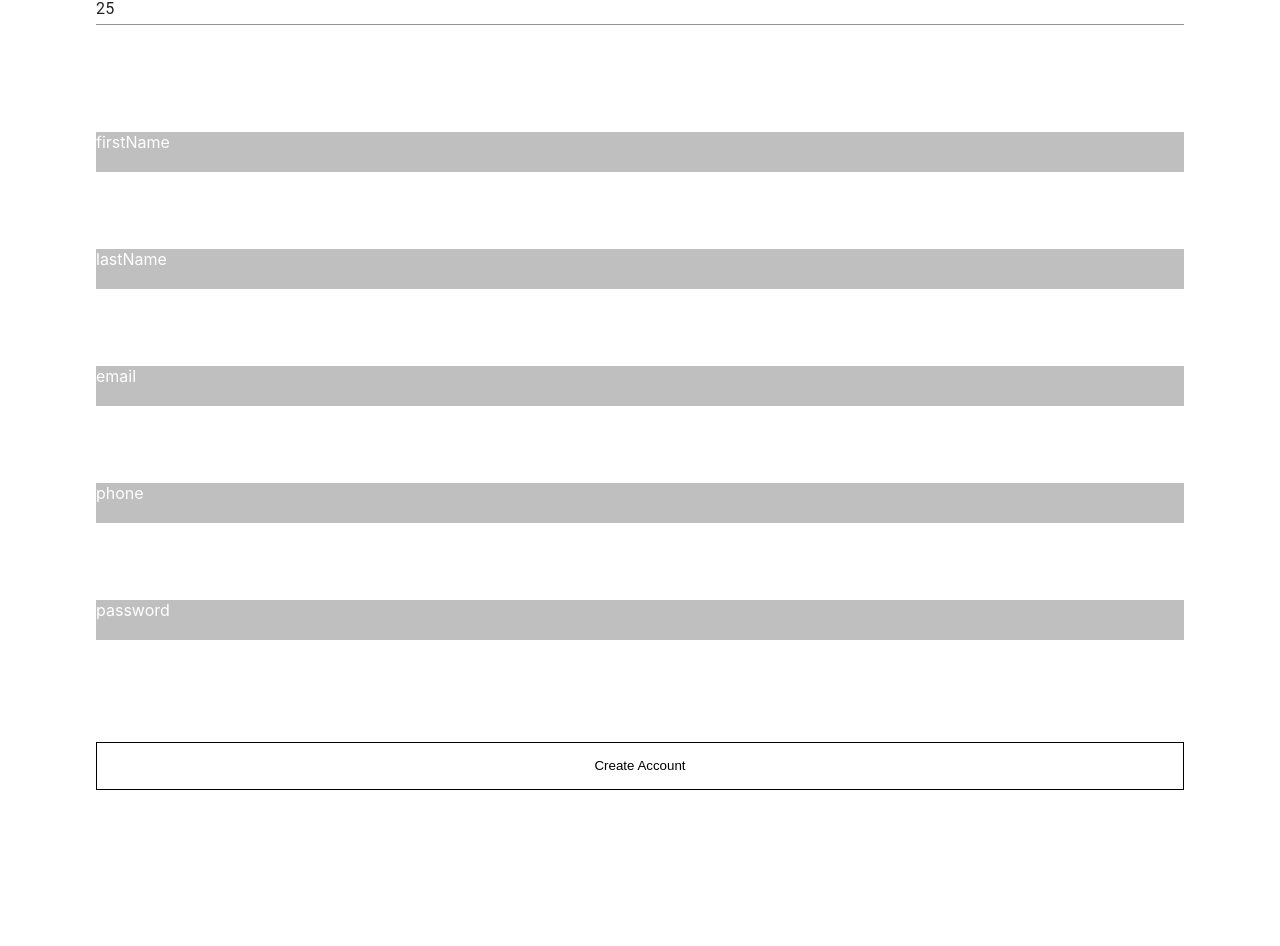
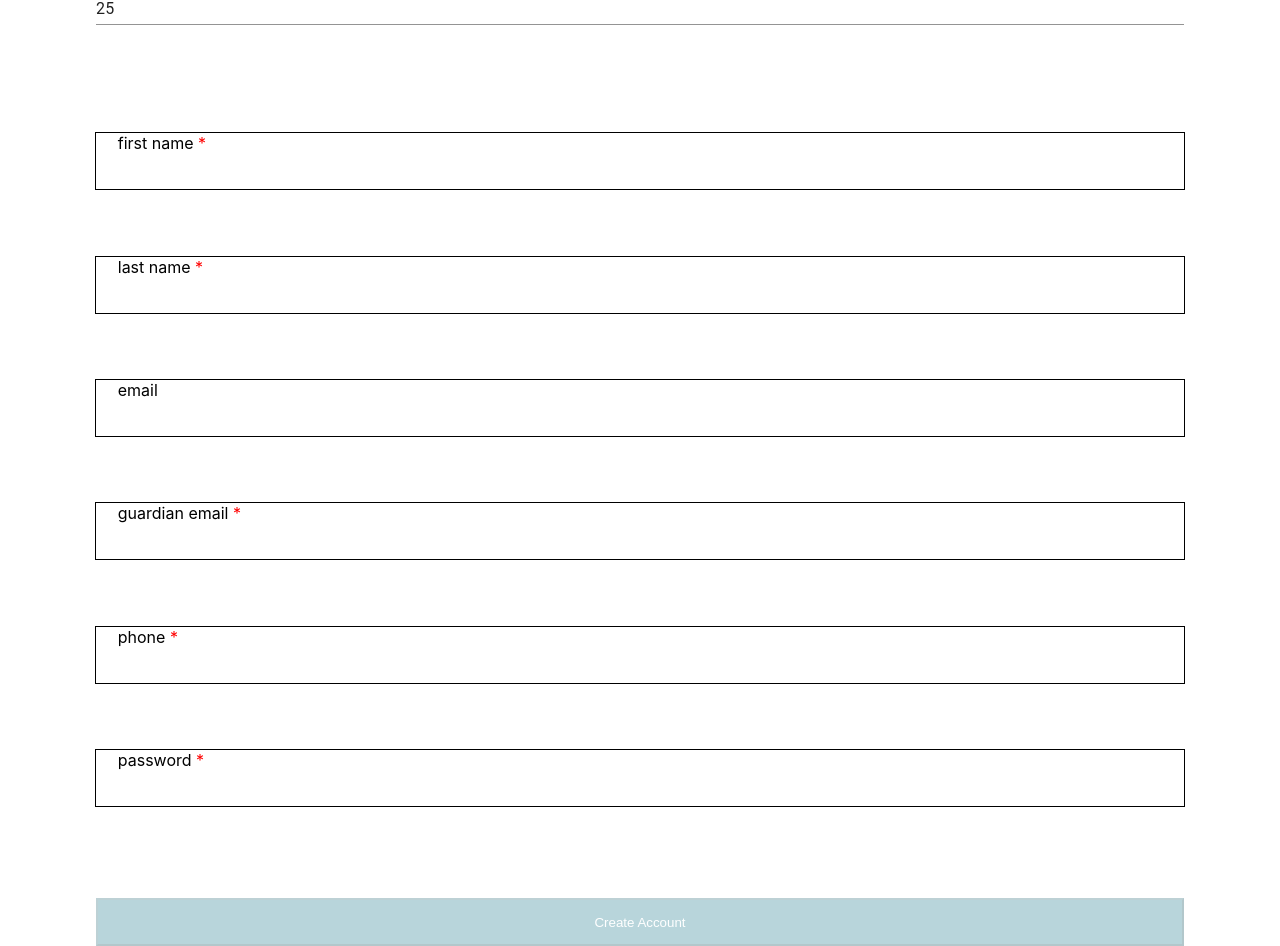
Before and after one commit to Haon1919/tms-frontend, a React (Create React App) app: page /CreateAccount in a window 1280 px wide. Shown: the part 355-1301 px from the top of the page. Before the commit the page ends 1145 px from the top, so only its background shows below. Built offline with nearby package versions, Linux system fonts and the light colour scheme.

Commit message:
Fix className, bug
Fix bug where non required fields with validation could be submitted even if they failed the validation.

```diff
--- a/src/components/FormInput.tsx
+++ b/src/components/FormInput.tsx
@@ -1,51 +1,110 @@
-import React, { Dispatch } from 'react';
+import React, { useState, useEffect } from 'react';
 import styles from '../styles/CreateAccount.module.scss';
-
-type FormData = {
-    focusedInput: string,
-    date: string,
-    firstName: string,
-    lastName: string,
-    email: string,
-    phone: string,
-    password: string
-}
-
-type ReducerParams = {
-    type: string,
-    formDataKey ?: keyof FormData,
-    value: string
-}
 
 type FormInputProps = {
     inputType: string,
-    inputChange : React.Dispatch<ReducerParams>,
-    label: keyof FormData,
+    inputChange: (action: any) => void | React.Dispatch<any>,
+    label: string,
+    inputKey: string,
     currentValue: string,
-    selectedLabel: string
+    selectedKey: string,
+    required: boolean,
+    validation?: {
+        failedMesg: string,
+        pattern: RegExp,
+        changeInvalidFormsList: React.Dispatch<React.SetStateAction<string[]>>;
+    }
 }
 
-export const FormInput: React.FC<FormInputProps> = ({inputChange, label, inputType, currentValue, selectedLabel}) => {
+let checkInputValidationTimeout: ReturnType<typeof setTimeout>;
+
+/*
+Props:
+        inputChange: A function or a dispatcher that handels the input value as it changes.
+        label: The label of the input that is displayed to the user.
+        inputKey: The key of the state object that stores the value supplied to the input.
+        currentValue: The value that can be changed within the input tag.
+        selectedKey: The input key that is currently in focus.
+        required: Wether the input needs to be filled out before the form is submitted.
+        validation: An object that contains the messagge to be displayed if the input is incorrect,
+            a regex pattern to match against, and a function that adds the label of the failing input to a list in the parent.
+*/
+
+export const FormInput: React.FC<FormInputProps> = (
+    {
+        inputChange,
+        label,
+        inputKey,
+        inputType,
+        currentValue,
+        selectedKey,
+        required,
+        validation
+    }
+) => {
+
+    const [valueInvalid, setValueInvalid] = useState(false);
+
+    //When the user is done typing, if check to see if the input is incorrect and take the appropriate action if not.
+    useEffect(() => {
+        if (validation !== undefined && validation.pattern !== undefined) {
+            if (checkInputValidationTimeout !== undefined) {
+                clearTimeout(checkInputValidationTimeout);
+            }
+            checkInputValidationTimeout = setTimeout(() => {
+                let isValid = validation.pattern.test(currentValue);
+                if (!isValid) {
+                    validation.changeInvalidFormsList(prevList => {
+                        if (prevList.indexOf(label) === -1) {
+                            return [...prevList, label]
+                        } else {
+                            return prevList
+                        }
+                    });
+                } else {
+                    validation.changeInvalidFormsList(prevList => {
+                        return prevList.filter(inputLabel => inputLabel !== label)
+                    });
+                }
+                setValueInvalid(!isValid && currentValue !== "");
+
+            }, 1000);
+        }
+    }, [validation, currentValue, required, label]);
+
     const changeInputData = (e: React.FormEvent<HTMLInputElement>): void => {
-        const action: ReducerParams = {
+        setValueInvalid(false);
+        const action = {
             type: "UPDATEFORM",
             value: e.currentTarget.value,
-            formDataKey: label
+            formDataKey: inputKey
         }
         inputChange(action);
     }
 
     const changeInputFocus = () => {
-         const action: ReducerParams = {
+        const action = {
             type: "FOCUS",
-            value: label,
+            value: inputKey !== selectedKey ? inputKey : "",
         }
         inputChange(action);
     }
     return (
-        <div className={`${styles.inputContainer} ${label === selectedLabel ? styles.focusedInput : ""}`}>
-            <label>{label}</label>
-            <input onFocus={changeInputFocus} onChange={changeInputData} type={inputType} value={currentValue}/>
+        <div className={styles.form_input_wrapper}>
+            {(validation !== undefined && valueInvalid) &&
+                <span>{validation.failedMesg}</span>
+            }
+            <div
+                className={`${styles.input_container} ${inputKey === selectedKey ? styles.focused_input : ""} ${valueInvalid ? styles.invalid_input_value : ""}`}>
+                <label className={required ? styles.required_input : ""}>{label}</label>
+                <input
+                    onFocus={changeInputFocus}
+                    onChange={changeInputData}
+                    type={inputType}
+                    value={currentValue}
+                    onBlur={changeInputFocus}
+                />
+            </div>
         </div>
     );
 }
--- a/src/pages/CreateAccount.tsx
+++ b/src/pages/CreateAccount.tsx
@@ -1,37 +1,30 @@
-import React, { useReducer } from 'react';
+import React, { useReducer, useState, useMemo } from 'react';
+import { useHistory } from "react-router-dom";
 import styles from '../styles/CreateAccount.module.scss';
 import { FormInput } from '../components/FormInput';
 import DateFnsUtils from '@date-io/date-fns';
+import moment from 'moment';
 import {
     MuiPickersUtilsProvider,
     DatePicker
 } from '@material-ui/pickers';
-
-type FormData = {
-    focusedInput: string,
-    date: string,
-    firstName: string,
-    lastName: string,
-    email: string,
-    phone: string,
-    password: string
-}
-
-type ReducerParams = {
-    type: string,
-    formDataKey?: keyof FormData,
-    value: string
-}
+import { FormData, ReducerParams } from '../types/CreateAccountTypes';
 
 const initialFormData: FormData = {
     focusedInput: "",
-    date: new Date().toString(),
+    birthday: new Date().toString(),
     firstName: "",
     lastName: "",
     email: "",
     phone: "",
-    password: ""
+    password: "",
+    guardianEmail: ""
 }
+
+// eslint-disable-next-line
+const emailPattern = /^(([^<>()\[\]\\.,;:\s@"]+(\.[^<>()\[\]\\.,;:\s@"]+)*)|(".+"))@((\[[0-9]{1,3}\.[0-9]{1,3}\.[0-9]{1,3}\.[0-9]{1,3}])|(([a-zA-Z\-0-9]+\.)+[a-zA-Z]{2,}))$/;
+// eslint-disable-next-line
+const phonePattern = /((\(\d{3}\)?)|(\d{3}))([\s-./]?)(\d{3})([\s-./]?)(\d{4})/;
 
 function createAccountReducer(state: FormData, action: ReducerParams) {
     switch (action.type) {
@@ -53,55 +46,156 @@ function createAccountReducer(state: FormData, action: ReducerParams) {
     }
 }
 
+function checkMinorStatus(birthday: string): boolean {
+    //Check to see if the user is above the age of 18
+    return moment(birthday).isAfter(moment().subtract(18, 'years'));
+}
+
 export const CreateAccount: React.FC = () => {
     const [formData, dispatch] = useReducer(createAccountReducer, initialFormData);
+    const [failingForms, setFailingForms] = useState<string[]>([]);
+
+    let history = useHistory();
+    const isDisabled = checkMinorStatus(formData.birthday) ?
+        (formData.firstName === "" || formData.lastName === "" || formData.guardianEmail === "" || formData.password === "") || !!failingForms.length:
+        (formData.firstName === "" || formData.lastName === "" || formData.email === "" || formData.password === "") || !!failingForms.length;
+
+    let emailValidation = useMemo(() => {
+        return {
+            pattern: emailPattern,
+            failedMesg: "Please provide a valid email.",
+            changeInvalidFormsList: setFailingForms
+        }
+    }, []);
+
+    let guardianValidation = useMemo(() => {
+        return {
+            pattern: emailPattern,
+            failedMesg: "Please provide a valid email.",
+            changeInvalidFormsList: setFailingForms
+        }
+    }, []);
+
+    let phoneValidation = useMemo(() => {
+        return {
+            pattern: phonePattern,
+            failedMesg: "Please provide full phone number.",
+            changeInvalidFormsList: setFailingForms
+        }
+    }, []);
+
 
     const changeDate = (date: Date) => {
         const action: ReducerParams = {
             type: "UPDATEFORM",
-            formDataKey: "date",
+            formDataKey: "birthday",
             value: date.toString()
         };
         dispatch(action);
     }
 
+    const phoneNumberDispatch = (action: ReducerParams): void => {
+        if (action.type === "UPDATEFORM") {
+            let formattedNumber = "";
+            let lastChar = action.value.charAt(action.value.length - 1);
+
+            if (/[(,),\-,^]/.test(lastChar)) {
+                switch (lastChar) {
+                    case ("("):
+                        if (action.value.lastIndexOf(lastChar) !== 0) return;
+                        break;
+                    case (")"):
+                        if (action.value.lastIndexOf(lastChar) !== 4) return;
+                        break;
+                    case ("-"):
+                        let firstDashCheck = action.value.lastIndexOf(lastChar) !== 5 && action.value.length < 9;
+                        let secondDashCheck = action.value.lastIndexOf(lastChar) !== 9 && action.value.length > 9;
+                        if (firstDashCheck || secondDashCheck) return;
+                }
+            } else if (/(?=[^0-9])(?=[^\s])/.test(action.value.charAt(action.value.length - 1))) {
+                return
+            }
+
+            switch (action.value.length) {
+                case (3):
+                    if (formData.phone.length < action.value.length) {
+                        formattedNumber = `(${action.value}) `;
+                    } else {
+                        formattedNumber = action.value;
+                    }
+                    break;
+                case (9):
+                    if (formData.phone.length < action.value.length) {
+                        formattedNumber = `${action.value}-`;
+                    } else {
+                        formattedNumber = action.value;
+                    }
+                    break;
+                case (15):
+                    if (formData.phone.length < action.value.length) {
+                        formattedNumber = action.value.substring(0, action.value.length - 1);
+                    } else {
+                        formattedNumber = action.value;
+                    }
+                    break;
+                default:
+                    formattedNumber = action.value;
+            }
+            action.value = formattedNumber
+            dispatch(action);
+        } else if (action.type === "FOCUS") {
+            dispatch(action)
+        }
+    }
+
+    const handleFormSubmit = (e: React.FormEvent<HTMLFormElement>) => {
+        e.preventDefault();
+        new Promise((resolve) => {
+            setTimeout(() => {
+                resolve();
+            }, 500)
+        }).then(() => {
+            history.push("/Dashboard")
+        })
+    }
+
     return (
         <section className={styles.create_account}>
             <h1>Create Account</h1>
-            <form>
+            <form onSubmit={handleFormSubmit}>
                 <div className={styles.date_picker}>
                     <MuiPickersUtilsProvider utils={DateFnsUtils}>
                         <DatePicker
-                            onOpen={() => dispatch({type: "FOCUS", value: ""})}
+                            onOpen={() => dispatch({ type: "FOCUS", value: "" })}
                             views={["year"]}
                             label="Year"
-                            value={new Date(formData.date)}
+                            value={new Date(formData.birthday)}
                             onChange={date => {
-                                if(date !== null) changeDate(date)
+                                if (date !== null) changeDate(date)
                             }}
                             format="yyyy"
                             disableFuture={true}
                             disableToolbar={true}
                         />
                         <DatePicker
-                            onOpen={() => dispatch({type: "FOCUS", value: ""})}
+                            onOpen={() => dispatch({ type: "FOCUS", value: "" })}
                             views={["month"]}
                             label="Month"
-                            value={new Date(formData.date)}
+                            value={new Date(formData.birthday)}
                             onChange={date => {
-                                if(date !== null) changeDate(date)
+                                if (date !== null) changeDate(date)
                             }}
                             format="MMMM"
                             disableFuture={true}
                             disableToolbar={true}
                         />
-                         <DatePicker
-                            onOpen={() => dispatch({type: "FOCUS", value: ""})}
+                        <DatePicker
+                            onOpen={() => dispatch({ type: "FOCUS", value: "" })}
                             views={["date"]}
                             label="Day"
-                            value={new Date(formData.date)}
+                            value={new Date(formData.birthday)}
                             onChange={date => {
-                                if(date !== null) changeDate(date)
+                                if (date !== null) changeDate(date)
                             }}
                             format="dd"
                             disableFuture={true}
@@ -111,39 +205,69 @@ export const CreateAccount: React.FC = () => {
                 </div>
                 <FormInput
                     inputChange={dispatch}
-                    label="firstName"
+                    inputKey="firstName"
+                    label="first name"
                     inputType="text"
                     currentValue={formData.firstName}
-                    selectedLabel={formData.focusedInput}
+                    selectedKey={formData.focusedInput}
+                    required={true}
                 />
                 <FormInput
                     inputChange={dispatch}
-                    label="lastName"
+                    inputKey="lastName"
+                    label="last name"
                     inputType="text"
                     currentValue={formData.lastName}
-                    selectedLabel={formData.focusedInput}
+                    selectedKey={formData.focusedInput}
+                    required={true}
                 />
                 <FormInput
                     inputChange={dispatch}
-                    label="email" inputType="text"
+                    label="email"
+                    inputKey="email"
+                    inputType="text"
                     currentValue={formData.email}
-                    selectedLabel={formData.focusedInput}
+                    selectedKey={formData.focusedInput}
+                    required={!checkMinorStatus(formData.birthday)}
+                    validation={emailValidation}
                 />
+                {checkMinorStatus(formData.birthday) &&
+                    <FormInput
+                        inputChange={dispatch}
+                        label="guardian email"
+                        inputKey="guardianEmail"
+                        inputType="text"
+                        currentValue={formData.guardianEmail}
+                        selectedKey={formData.focusedInput}
+                        required={true}
+                        validation={guardianValidation}
+                    />
+                }
                 <FormInput
-                    inputChange={dispatch}
+                    inputChange={phoneNumberDispatch}
                     label="phone"
-                    inputType="phone"
+                    inputKey="phone"
+                    inputType="tel"
                     currentValue={formData.phone}
-                    selectedLabel={formData.focusedInput}
+                    selectedKey={formData.focusedInput}
+                    required={true}
+                    validation={phoneValidation}
                 />
                 <FormInput
                     inputChange={dispatch}
                     label="password"
+                    inputKey="password"
                     inputType="password"
                     currentValue={formData.password}
-                    selectedLabel={formData.focusedInput}
+                    selectedKey={formData.focusedInput}
+                    required={true}
                 />
-                <input className={styles.submit} type="submit" value="Create Account" />
+                <input
+                    className={isDisabled ? `${styles.submit} ${styles.disabled}` : `${styles.submit}`}
+                    type="submit"
+                    value="Create Account"
+                    disabled={isDisabled}
+                />
             </form>
         </section>
     );
--- a/src/styles/CreateAccount.module.scss
+++ b/src/styles/CreateAccount.module.scss
@@ -1,45 +1,52 @@
 .create_account form {
-    .focusedInput {
+    .focused_input {
         input {
             margin-bottom: 2%;
         }
         label {
             text-align: center;
         }
-        height: 8vh;
+        height: 9vh;
     }
     align-items: center;
     display: flex;
     flex-direction: column;
 }
 
-.inputContainer {
+.input_container {
     label {
+        &.required_input:after {
+            content:" *";
+            color: red;
+        }
         text-align: left;
-        color: white;
+        margin-left: 2%;
     }
     input {
         background-color: transparent;
-        color: white;
         outline: none;
         border: none;
         cursor: pointer;
         transition: margin-bottom .2s ease-out;
+        text-align: center;
     }
-    height: 5vh;
+    height: 7vh;
     transition: color .2s ease-in, height .2s ease-out;
     display: flex;
     flex-direction: column;
     width: 85vw;
     margin-bottom: 6%;
-    background-color: #bfbfbf;
+    border: 1px solid black;
     justify-content: space-between;
 }
 
 .submit {
+    &.disabled {
+        opacity: .4;
+    }
+    background-color: #5199a8;
+    color: white;
     width: 85vw;
-    background-color: transparent;
-    border: solid black thin;
     height: 6vh;
     margin-top: 2%;
 }
@@ -60,3 +67,13 @@
     width: 85%;
     margin-bottom: 5%;
 }
+
+.form_input_wrapper {
+    span {
+        color: red;
+    }
+}
+
+.invalid_input_value {
+    border: 1px solid red;
+}
--- /dev/null
+++ b/src/types/CreateAccountTypes.ts
@@ -0,0 +1,16 @@
+export type FormData = {
+    focusedInput: string,
+    birthday: string,
+    firstName: string,
+    lastName: string,
+    email: string,
+    phone: string,
+    password: string,
+    guardianEmail: string
+}
+
+export type ReducerParams = {
+    type: string,
+    formDataKey?: keyof FormData,
+    value: string
+}
```
